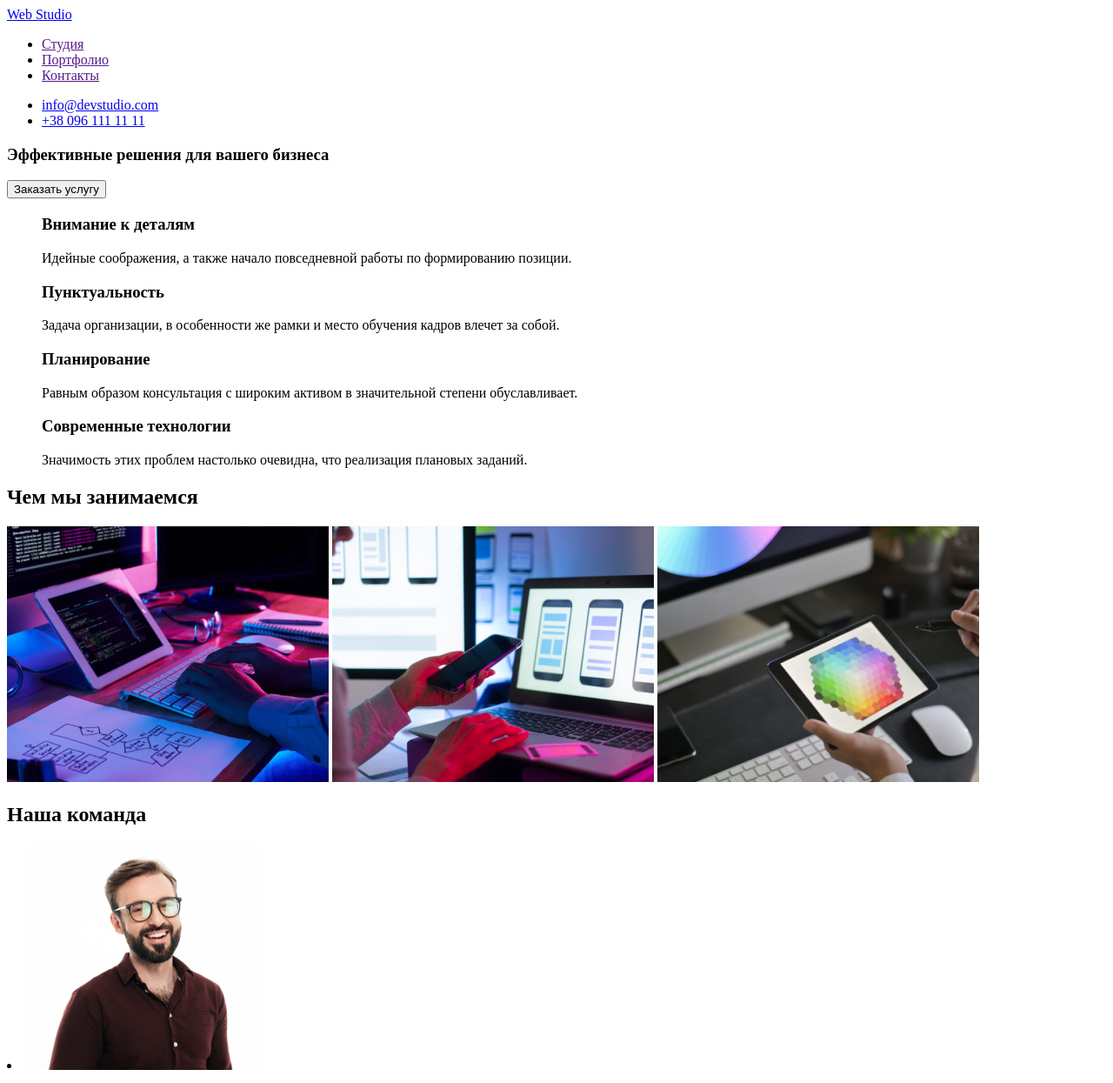
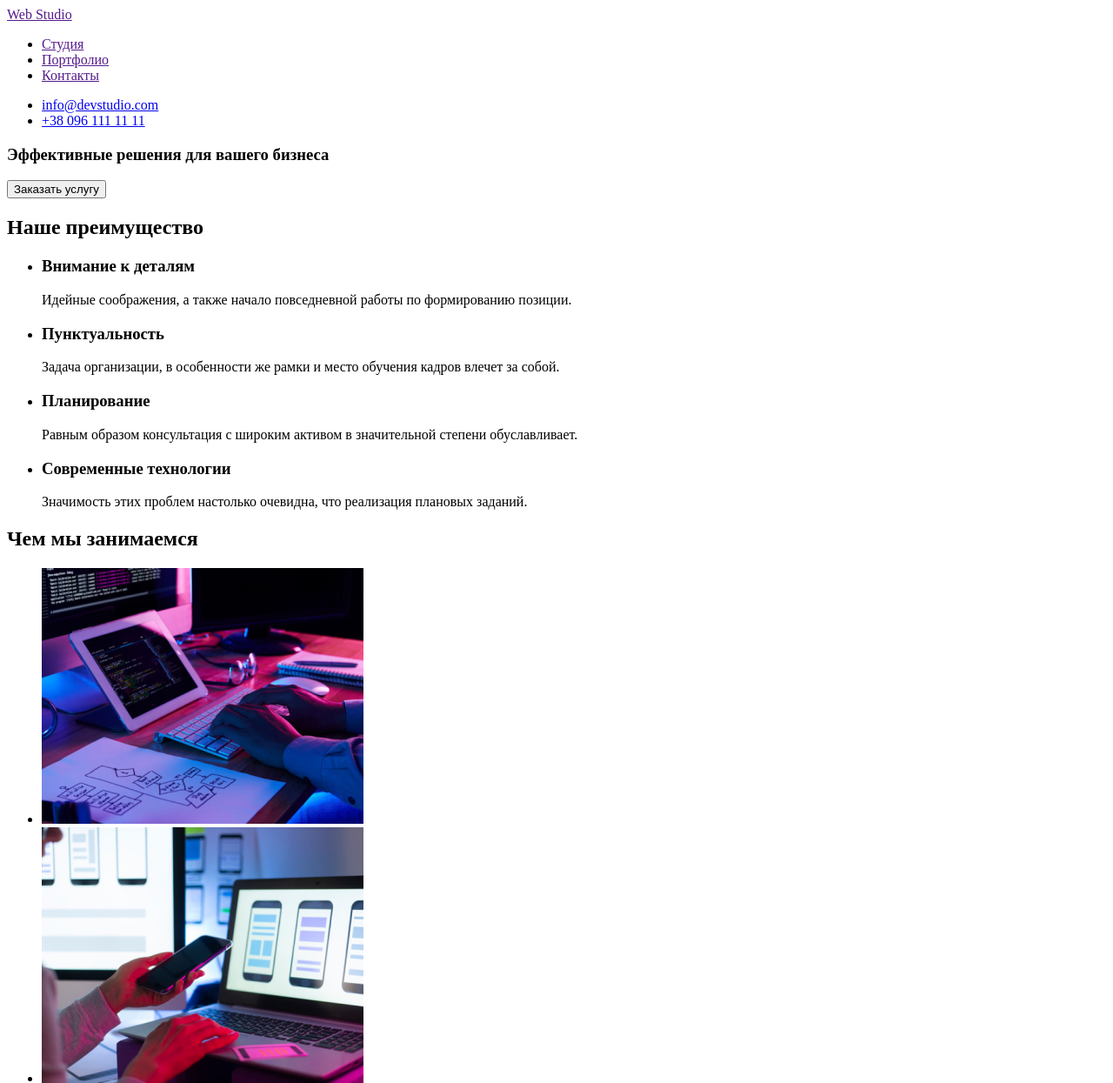
Before and after one commit to shalfeyka/goit-markup-hw-01, a plain HTML site: page index.html in a window 1280 px wide. Shown: the top 1245 px of the page at 87% size. Drawn offline with Linux system fonts and the light colour scheme.

```diff
--- a/index.html
+++ b/index.html
@@ -9,7 +9,7 @@
 <body>
     <!--Header-->
    <header>
-       <a href="https://google.com">Web Studio</a>
+       <a href="">Web Studio</a>
        <nav>
        <ul>
            <li><a href="">Студия</a></li>
@@ -28,36 +28,45 @@
    <main>
         <section>
        <h1>Эффективные решения для вашего бизнеса</h1>
-       <button>Заказать услугу</button>
+       <button type="button">Заказать услугу</button>
         </section>
          <section>
-       <ul>
-           <h3>Внимание к деталям</h3>
-           <p>Идейные соображения, а также начало повседневной работы по формированию позиции.</p>
+             <h2>Наше преимущество</h2>
+            <ul>
+            <li>
+            <h3>Внимание к деталям</h3>
+            <p>Идейные соображения, а также начало повседневной работы по формированию позиции.</p>
+            </li>
+            <li>
             <h3>Пунктуальность</h3>
-           <p>Задача организации, в особенности же рамки и место обучения кадров влечет за собой.</p>
+            <p>Задача организации, в особенности же рамки и место обучения кадров влечет за собой.</p>
+             </li>
+            <li>
             <h3>Планирование</h3>
             <p>Равным образом консультация с широким активом в значительной степени обуславливает.</p>
+            </li>
+            <li>
             <h3>Современные технологии</h3>
             <p>Значимость этих проблем настолько очевидна, что реализация плановых заданий.</p>
+            </li>
         </ul>
          </section>
          <section>
         <h2>Чем мы занимаемся</h2>
-
-        <img src="./images/img.jpg" alt="картинка1" width="370">
-        <img src="./images/img (1).jpg" alt="картинка2" width="370">
-        <img src="./images/img (2).jpg" alt="картинка3" width="370">
+            <ul>
+       <li> <img src="./images/img.jpg" alt="картинка1" width="370"></li>
+       <li> <img src="./images/img (1).jpg" alt="картинка2" width="370"></li>
+       <li> <img src="./images/img (2).jpg" alt="картинка3" width="370"></li>
+            </ul>
     </section>
 <!--Team-->
         <section>
         <h2>Наша команда</h2>
+        <ul>
         <li>
-
         <img src="./images/Игорь.jpg" alt="фотокоманды1" width="270">
         <h3>Игорь Демьяненко</h3>
         <p>Product Designer</p>
-
         </li>
         <li>
         <img src="./images/Ольга.jpg" alt="фотокоманды2" width="270">
@@ -74,16 +83,18 @@
         <h3>Михаил Ермаков</h3>
         <p>UI Designer</p>
          </li>
+        </ul>
         </section>
     </main>
 <!--Footer-->
     <footer>
-     <a href="https://google.com">Web Studio</a> </footer> </br>
+     <a href="">Web Studio</a> </footer> </br>
     <adress>
-
-    <li>    <a href="https://goo.gl/maps/zJ5b4M9oRAb7cDgC7">г. Киев, пр-т Леси Украинки, 26</a>
-    <li>  <a href="mailto:info@example.com">info@example.com</a> </li>
+        <ul>
+    <li> <a href="https://goo.gl/maps/zJ5b4M9oRAb7cDgC7">г. Киев, пр-т Леси Украинки, 26</a>
+    <li> <a href="mailto:info@example.com">info@example.com</a> </li>
     <li> <a href="tel:+380961111111">+38 096 111 11 11</a> </li>
+        </ul>
     </adress>
 
     </footer>
```
